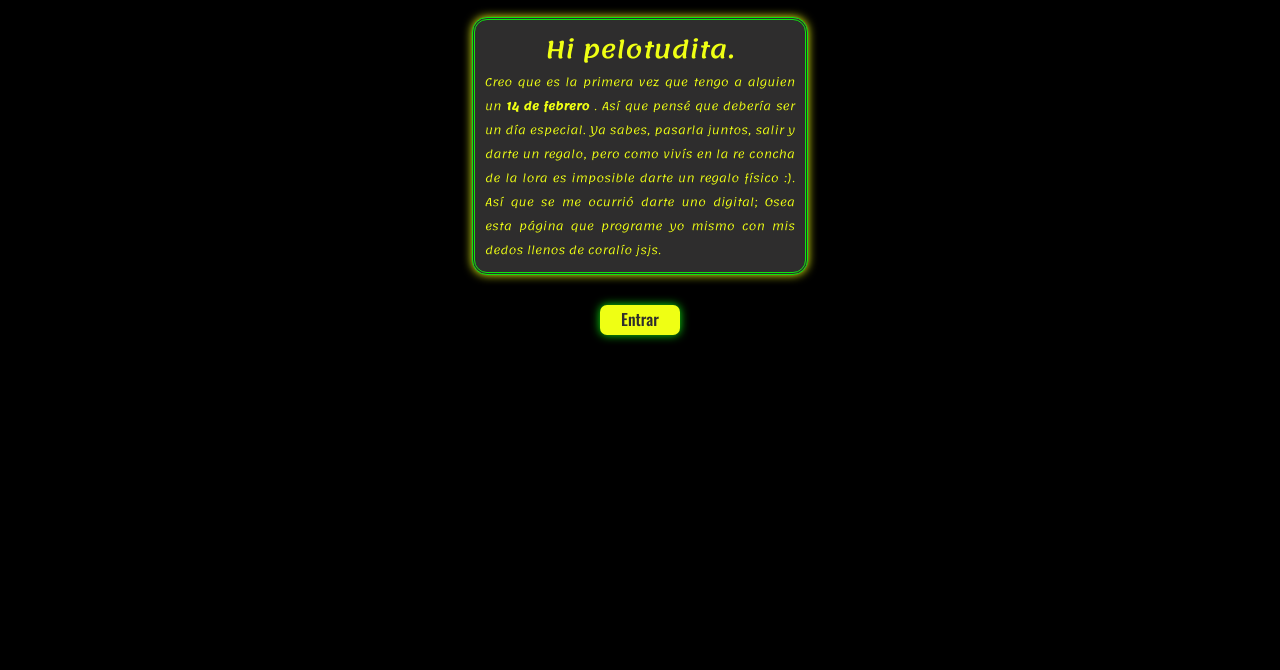
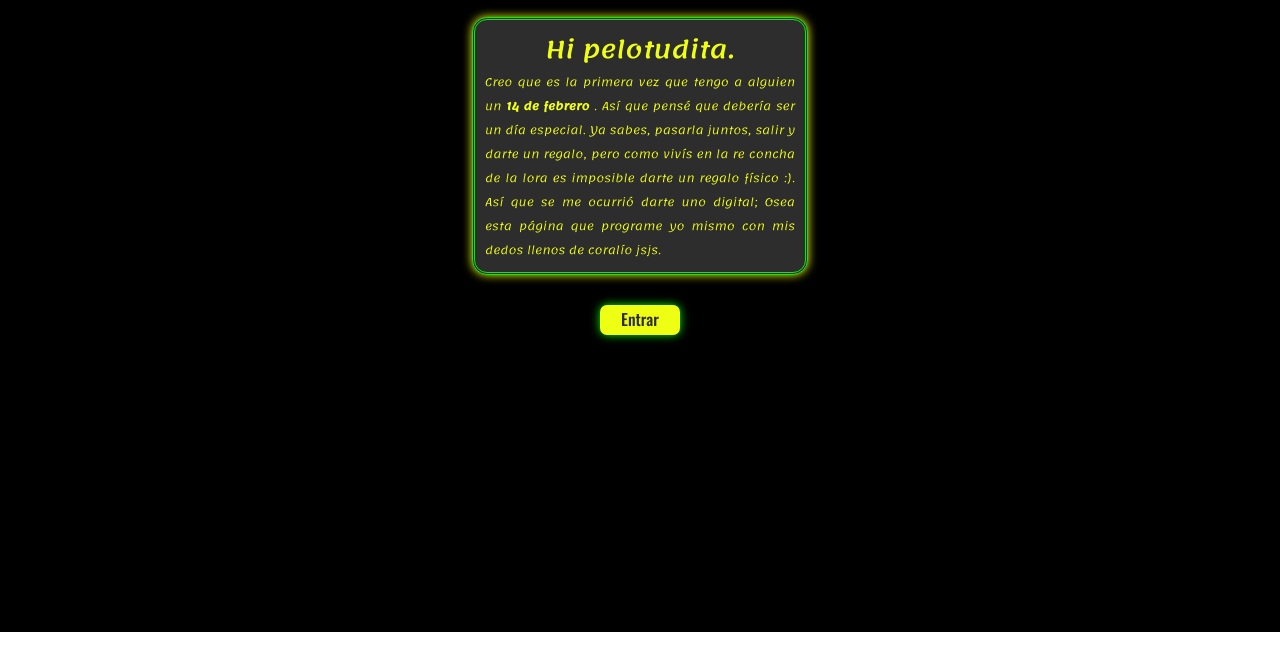
Before and after one commit to isai-raw/buttercup, a plain HTML site: page index.html in a window 1280 px wide. Shown: the part 68-738 px from the top of the page. Drawn offline with nearby package versions, Linux system fonts and the light colour scheme.

Commit message:
reduccion del height de la pagina intro

```diff
--- a/css/styles.css
+++ b/css/styles.css
@@ -17,7 +17,7 @@ html {
 }
 main {
   width: 100%;
-  height: 1000px;
+  height: 700px;
   background-color: black;
 }
 .main-intro-page {
```
